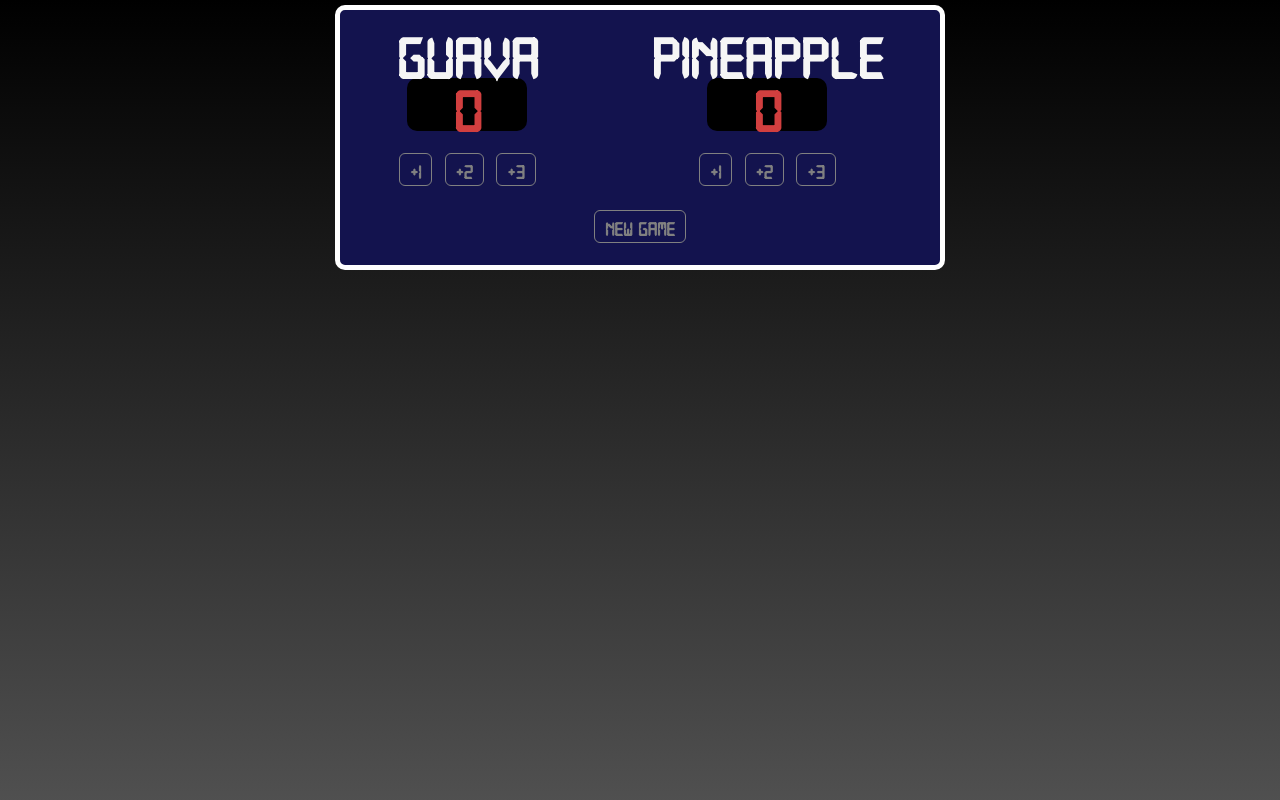
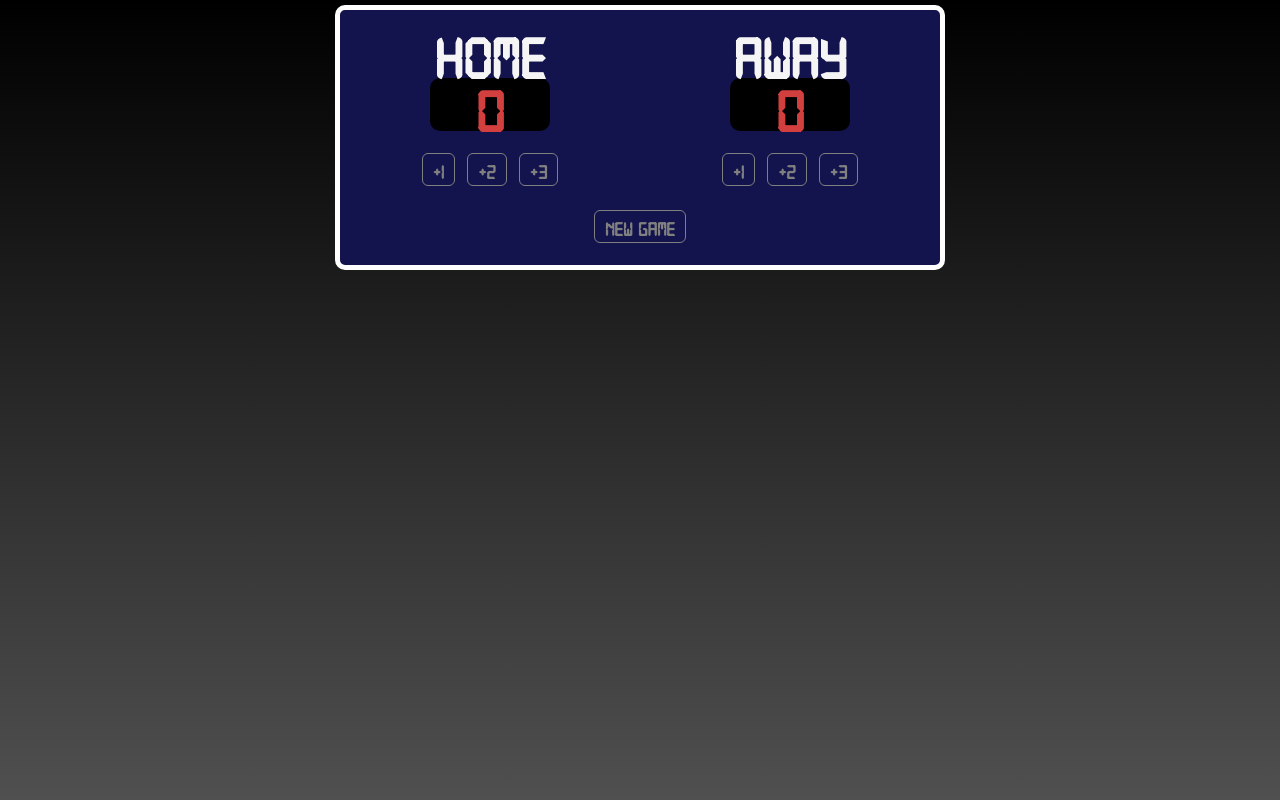
Before and after one commit to tauhidalam-web/Basketball, a plain HTML site: page index.html in a window 1280 px wide. Shown: the top 800 px of the page. Drawn offline with Linux system fonts and the light colour scheme.

Commit message:
Updated Team Titles

```diff
--- a/index.html
+++ b/index.html
@@ -24,7 +24,7 @@
                 </div>
             </div>
             <div class="teamContainer">
-                <h1 id="guest-team">Guest</h1>
+                <h1 id="guest-team">Away</h1>
                 <!-- <div class="scoreContainer"></div> -->
                 <h1 id="guest-score" class="score">0</h1>
                 <div class="scoreIncrement">
--- a/script.js
+++ b/script.js
@@ -1,5 +1,5 @@
-let homeTeam = "Guava";
-let guestTeam = "pineapple";
+let homeTeam = "Home";
+let guestTeam = "Away";
 document.getElementById("home-team").textContent = homeTeam;
 document.getElementById("guest-team").textContent = guestTeam;
 
```
